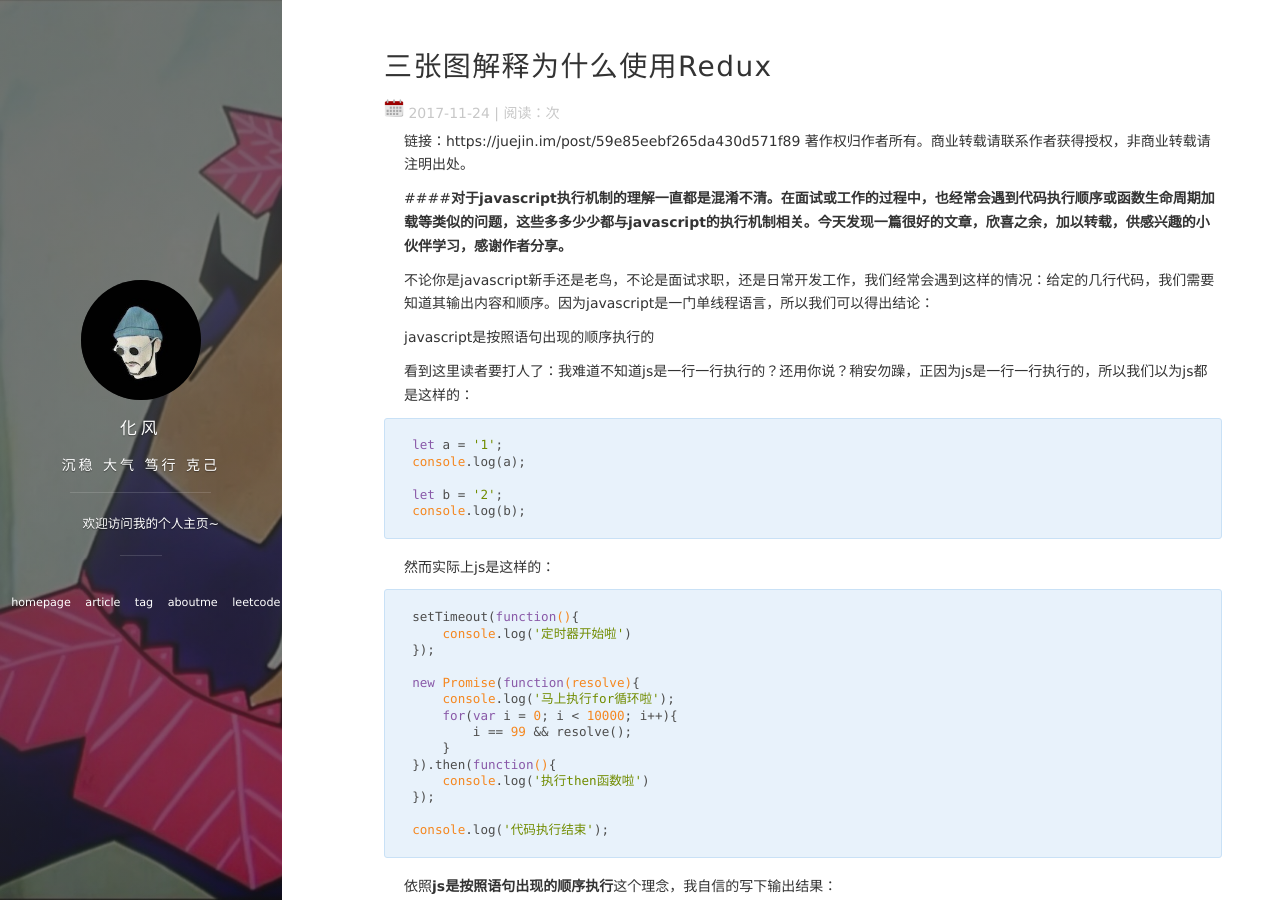
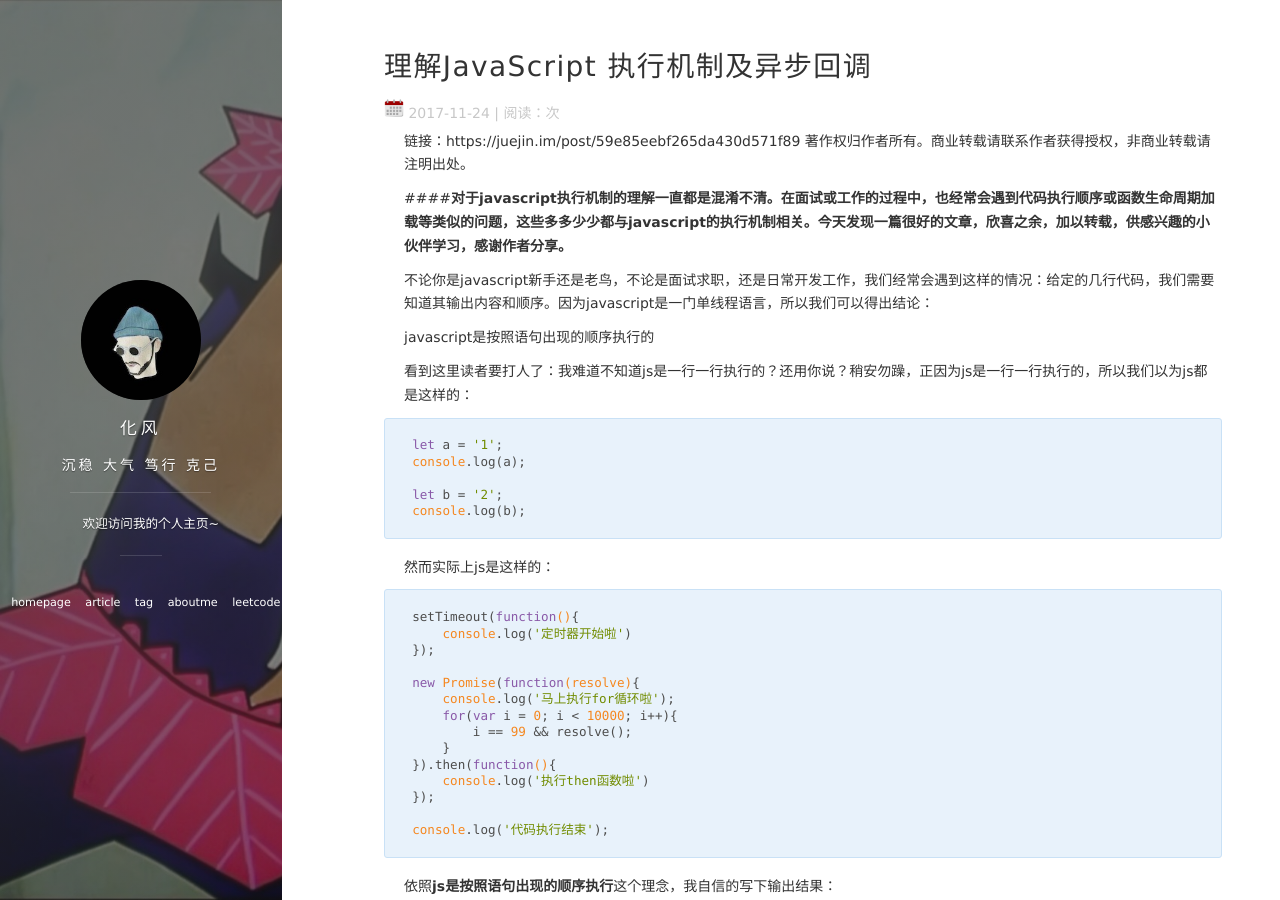
Before and after one commit to xinchanghao/xinchanghao.github.io, a Jekyll site: the page built from _posts/2017-11-24-理解JavaScript 执行机制及异步回调.md, in a window 1280 px wide and 900 px high. Built offline with Jekyll 4.4.1, drawn with Linux system fonts in a browser that asks for light colours; nearby versions of some CDN libraries; comment, search, counter and statistics services are not loaded.

Commit message:
modify blog

```diff
--- a/_posts/2017-11-24-理解JavaScript 执行机制及异步回调（setTimeout_setInterval_Promise）.md
+++ b/_posts/2017-11-24-理解JavaScript 执行机制及异步回调.md
@@ -1,8 +1,8 @@
 ---
 layout: post
-title: "三张图解释为什么使用Redux"
+title: "理解JavaScript 执行机制及异步回调"
 date: 2017-11-24
-description: "三张图解释为什么使用Redux"
+description: "理解JavaScript 执行机制及异步回调"
 tag: Redux
 ---
 
```
